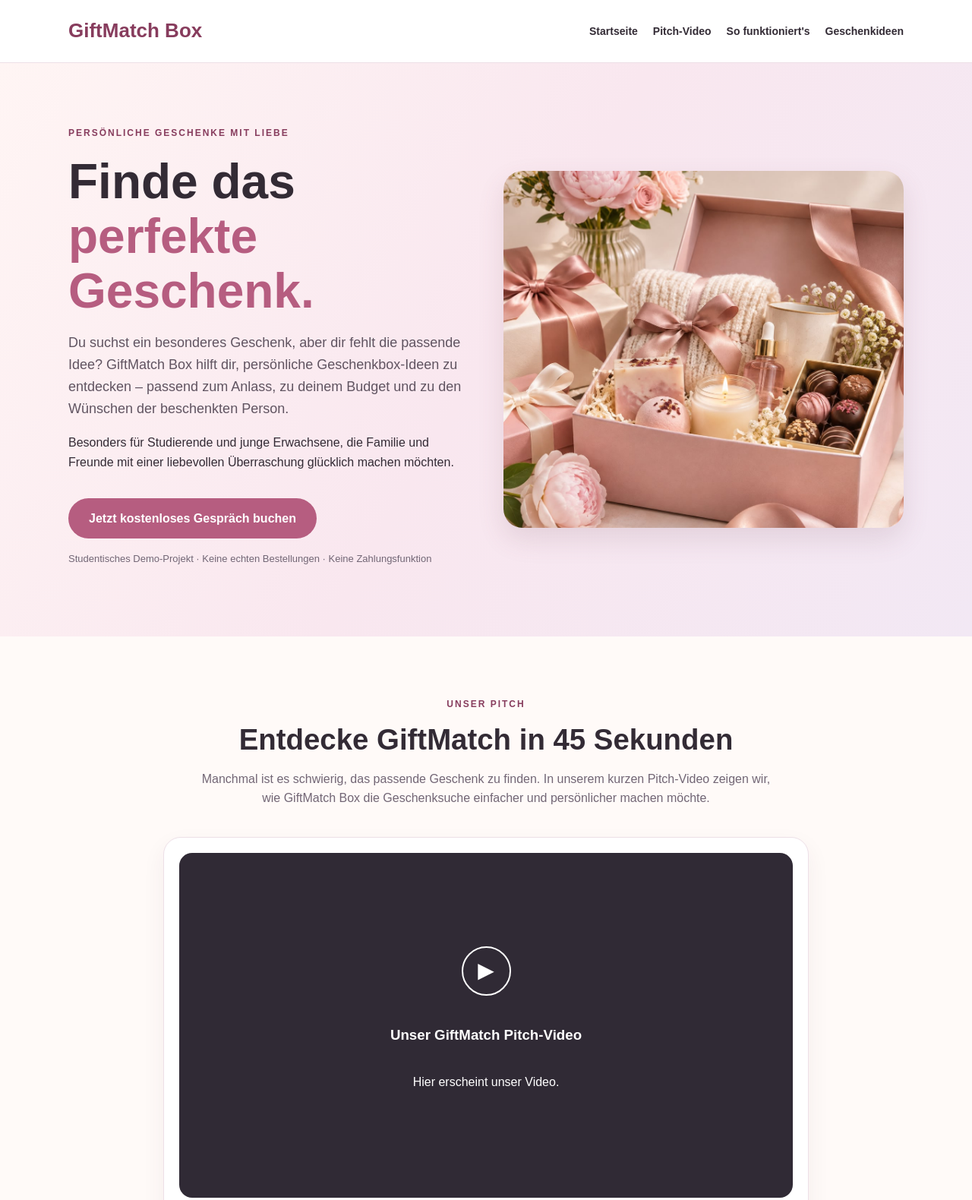
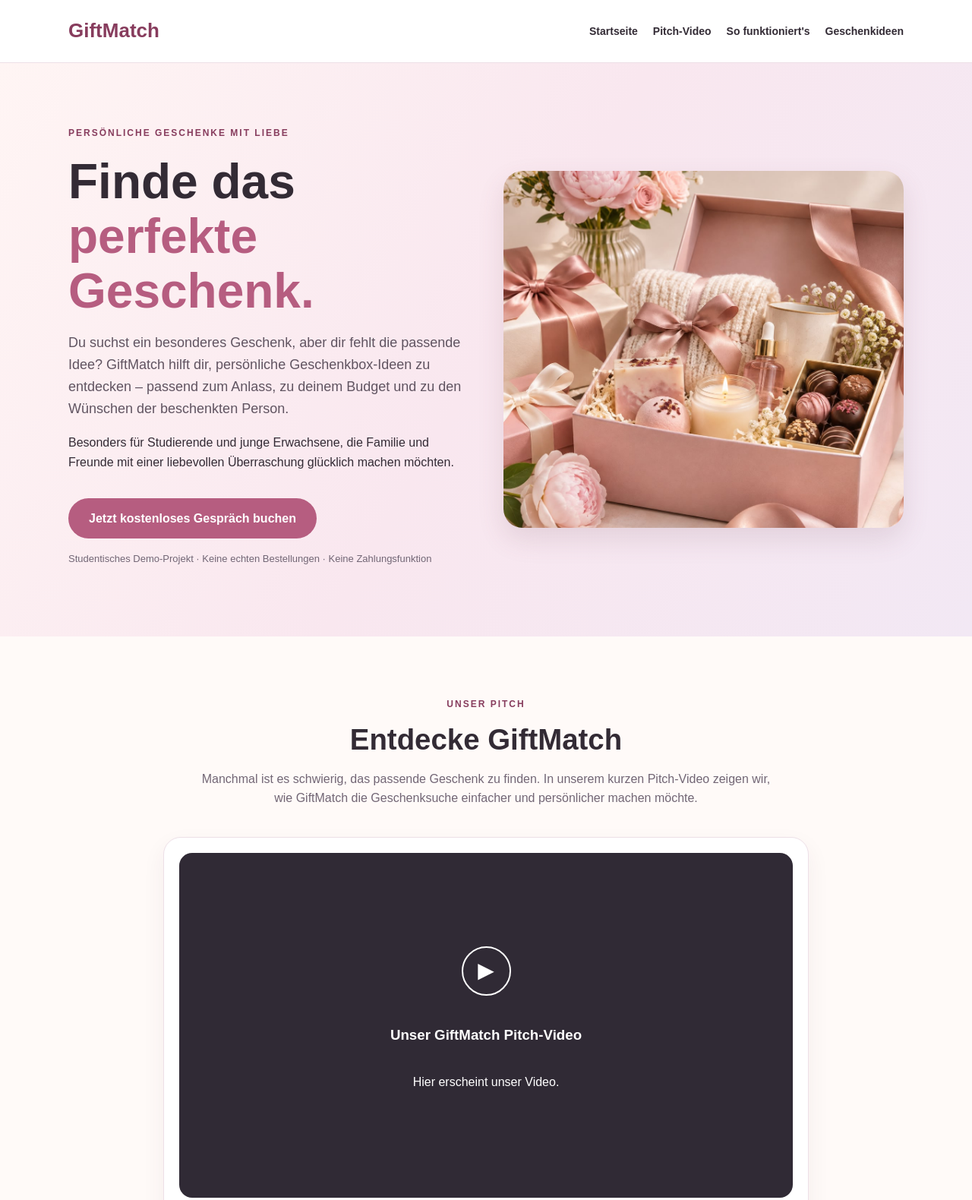
Before and after one commit to loloo56/loloo56.github.io, a plain HTML site: page index.html in a window 1280 px wide. Shown: the top 1580 px of the page at 76% size. Drawn offline with Linux system fonts and the light colour scheme.

Commit message:
Change branding from 'GiftMatch Box' to 'GiftMatch'
Updated branding from 'GiftMatch Box' to 'GiftMatch' throughout the HTML file, including titles, headers, and links.

```diff
--- a/index.html
+++ b/index.html
@@ -1,35 +1,20 @@
 <!DOCTYPE html>
-
 <html lang="de">
-
 <head>
-
 <meta charset="UTF-8">
-
 <meta name="viewport" content="width=device-width, initial-scale=1">
-
-<title>GiftMatch Box – Persönliche Geschenkideen</title>
-
-<meta name="description" content="GiftMatch Box – personalisierte Geschenkideen für jeden Anlass. Ein studentisches Hochschulprojekt.">
+<title>GiftMatch – Persönliche Geschenkideen</title>
+<meta name="description" content="GiftMatch – personalisierte Geschenkideen für jeden Anlass. Ein studentisches Hochschulprojekt.">
 
 <style>
-
 :root {
-
   --pink:#b65d80;
-
   --darkpink:#873c5d;
-
   --text:#332b35;
-
   --muted:#726675;
-
   --background:#fffaf8;
-
   --soft:#f8edf2;
-
   --border:#eddfe7;
-
 }
 
 * { box-sizing:border-box; }
@@ -37,83 +22,51 @@
 html { scroll-behavior:smooth; }
 
 body {
-
   margin:0;
-
   font-family:Arial,Helvetica,sans-serif;
-
   background:var(--background);
-
   color:var(--text);
-
   line-height:1.6;
-
 }
 
 a { text-decoration:none;color:inherit; }
 
 .container {
-
   width:92%;
-
   max-width:1100px;
-
   margin:auto;
-
 }
 
 /* NAVIGATION */
 
 header {
-
   background:#ffffffef;
-
   position:sticky;
-
   top:0;
-
   z-index:100;
-
   border-bottom:1px solid var(--border);
-
 }
 
 nav {
-
   display:flex;
-
   justify-content:space-between;
-
   align-items:center;
-
   gap:20px;
-
   padding:20px 0;
-
 }
 
 .logo {
-
   font-size:26px;
-
   font-weight:800;
-
   color:var(--darkpink);
-
 }
 
 .menu {
-
   display:flex;
-
   flex-wrap:wrap;
-
   gap:20px;
-
   font-size:14px;
-
   font-weight:bold;
-
 }
 
 .menu a:hover { color:var(--pink); }
@@ -121,505 +74,298 @@ nav {
 /* STARTSEITE */
 
 .hero {
-
   background:linear-gradient(120deg,#fff5f4,#f9e7ef,#f2e8f4);
-
   padding:78px 0;
-
 }
 
 .hero-grid {
-
   display:grid;
-
   grid-template-columns:1fr 1fr;
-
   align-items:center;
-
   gap:45px;
-
 }
 
 .label {
-
   font-size:12px;
-
   letter-spacing:2px;
-
   text-transform:uppercase;
-
   font-weight:bold;
-
   color:var(--darkpink);
-
 }
 
 h1 {
-
   font-size:clamp(40px,5vw,65px);
-
   line-height:1.12;
-
   margin:18px 0;
-
 }
 
 h1 span { color:var(--pink); }
 
 .lead {
-
   font-size:18px;
-
   color:#605461;
-
 }
 
 .button {
-
   display:inline-block;
-
   background:var(--pink);
-
   color:white;
-
   padding:14px 27px;
-
   border-radius:35px;
-
   font-weight:bold;
-
   margin-top:18px;
-
   transition:0.2s;
-
 }
 
 .button:hover {
-
   background:var(--darkpink);
-
   transform:translateY(-2px);
-
 }
 
 .note {
-
   margin-top:17px;
-
   font-size:13px;
-
   color:var(--muted);
-
 }
 
 .hero-image {
-
   border-radius:25px;
-
   overflow:hidden;
-
   box-shadow:0 15px 35px #70445624;
-
 }
 
 .hero-image img {
-
   display:block;
-
   width:100%;
-
   height:470px;
-
   object-fit:cover;
-
 }
 
 /* ALLGEMEINE ABSCHNITTE */
 
 section {
-
   padding:75px 0;
-
   scroll-margin-top:95px;
-
 }
 
 .soft { background:var(--soft); }
 
 .heading {
-
   text-align:center;
-
   max-width:750px;
-
   margin:0 auto 38px;
-
 }
 
 .heading h2 {
-
   font-size:clamp(30px,3vw,42px);
-
   line-height:1.2;
-
   margin:12px 0;
-
 }
 
 .heading p {
-
   color:var(--muted);
-
   font-size:16px;
-
 }
 
 /* PITCH VIDEO */
 
 .video-card {
-
   max-width:850px;
-
   margin:auto;
-
   padding:20px;
-
   background:white;
-
   border-radius:23px;
-
   border:1px solid var(--border);
-
   box-shadow:0 12px 30px #50304410;
-
 }
 
 .video-placeholder {
-
   width:100%;
-
   aspect-ratio:16/9;
-
   background:#302a35;
-
   border-radius:17px;
-
   display:flex;
-
   flex-direction:column;
-
   justify-content:center;
-
   align-items:center;
-
   text-align:center;
-
   color:white;
-
   padding:30px;
-
 }
 
 .play-symbol {
-
   width:65px;
-
   height:65px;
-
   border:2px solid white;
-
   border-radius:50%;
-
   display:grid;
-
   place-items:center;
-
   font-size:28px;
-
   margin-bottom:18px;
-
 }
 
 .video-frame {
-
   display:block;
-
   width:100%;
-
   aspect-ratio:16/9;
-
   border:0;
-
   border-radius:17px;
-
 }
 
 /* SO FUNKTIONIERT'S */
 
 .steps {
-
   display:grid;
-
   grid-template-columns:repeat(3,1fr);
-
   gap:22px;
-
 }
 
 .step {
-
   background:white;
-
   border:1px solid var(--border);
-
   border-radius:22px;
-
   padding:30px 23px;
-
   text-align:center;
-
   box-shadow:0 8px 25px #50304409;
-
 }
 
 .number {
-
   width:52px;
-
   height:52px;
-
   display:grid;
-
   place-items:center;
-
   margin:0 auto 18px;
-
   border-radius:50%;
-
   color:white;
-
   background:var(--darkpink);
-
   font-weight:bold;
-
   font-size:21px;
-
 }
 
 .step h3 {
-
   font-size:22px;
-
   margin:10px 0;
-
 }
 
 .step p {
-
   color:var(--muted);
-
   font-size:15px;
-
 }
 
 /* GESCHENKBOXEN */
 
 .gift-grid {
-
   display:grid;
-
   grid-template-columns:repeat(2,1fr);
-
   gap:25px;
-
 }
 
 .gift-card {
-
   background:white;
-
   border:1px solid var(--border);
-
   border-radius:23px;
-
   overflow:hidden;
-
   box-shadow:0 12px 30px #50304412;
-
   transition:transform 0.2s;
-
 }
 
 .gift-card:hover {
-
   transform:translateY(-5px);
-
 }
 
 .gift-card img {
-
   display:block;
-
   width:100%;
-
   height:340px;
-
   object-fit:cover;
-
   object-position:center;
-
   background:#f6edf1;
-
 }
 
 .gift-content {
-
   padding:24px;
-
 }
 
 .gift-content h3 {
-
   font-size:25px;
-
   margin:0 0 10px;
-
   color:var(--darkpink);
-
 }
 
 .gift-content p {
-
   color:var(--muted);
-
   margin:0;
-
 }
 
 .tag {
-
   display:inline-block;
-
   background:#f8e9ef;
-
   color:var(--darkpink);
-
   padding:6px 14px;
-
   border-radius:25px;
-
   font-size:13px;
-
   font-weight:bold;
-
   margin-top:16px;
-
 }
 
 .disclaimer {
-
   text-align:center;
-
   font-size:13px;
-
   color:var(--muted);
-
   margin-top:35px;
-
 }
 
 /* FOOTER */
 
 footer {
-
   background:#332936;
-
   text-align:center;
-
   color:white;
-
   padding:35px 15px;
-
 }
 
 footer p {
-
   font-size:13px;
-
   color:#e0d2dd;
-
 }
 
 /* HANDY UND TABLET */
 
 @media(max-width:850px) {
-
   .hero-grid {
-
     grid-template-columns:1fr;
-
   }
-
   .steps {
-
     grid-template-columns:1fr;
-
   }
-
   .hero-image img {
-
     height:350px;
-
   }
-
 }
 
 @media(max-width:600px) {
-
   nav {
-
     flex-direction:column;
-
     align-items:flex-start;
-
   }
-
   .menu {
-
     gap:13px;
-
     font-size:13px;
-
   }
-
   .gift-grid {
-
     grid-template-columns:1fr;
-
   }
-
   .gift-card img {
-
     height:290px;
-
   }
-
   .hero {
-
     padding:50px 0;
-
   }
-
   section {
-
     padding:55px 0;
-
   }
-
 }
-
 </style>
-
 </head>
 
 <body>
@@ -627,25 +373,18 @@ footer p {
 <!-- NAVIGATION -->
 
 <header>
-
 <nav class="container">
 
-<a href="#home" class="logo">GiftMatch Box</a>
+<a href="#home" class="logo">GiftMatch</a>
 
 <div class="menu">
-
 <a href="#home">Startseite</a>
-
 <a href="#video">Pitch-Video</a>
-
 <a href="#ablauf">So funktioniert's</a>
-
 <a href="#geschenke">Geschenkideen</a>
-
 </div>
 
 </nav>
-
 </header>
 
 <main>
@@ -653,173 +392,114 @@ footer p {
 <!-- HOME -->
 
 <section class="hero" id="home">
-
 <div class="container hero-grid">
 
 <div>
-
 <span class="label">
-
 PERSÖNLICHE GESCHENKE MIT LIEBE
-
 </span>
 
 <h1>
-
 Finde das
-
 <span>perfekte Geschenk.</span>
-
 </h1>
 
 <p class="lead">
-
 Du suchst ein besonderes Geschenk, aber dir
-
 fehlt die passende Idee?
 
-GiftMatch Box hilft dir, persönliche
-
+GiftMatch hilft dir, persönliche
 Geschenkbox-Ideen zu entdecken – passend
-
 zum Anlass, zu deinem Budget und zu den
-
 Wünschen der beschenkten Person.
-
 </p>
 
 <p>
-
 Besonders für Studierende und junge
-
 Erwachsene, die Familie und Freunde
-
 mit einer liebevollen Überraschung
-
 glücklich machen möchten.
-
 </p>
 
 <a class="button"
-
 href="https://calendly.com/fatimalilas059/30min"
-
 target="_blank"
-
 rel="noopener noreferrer">
-
 Jetzt kostenloses Gespräch buchen
-
 </a>
 
 <p class="note">
-
 Studentisches Demo-Projekt ·
-
 Keine echten Bestellungen ·
-
 Keine Zahlungsfunktion
-
 </p>
 
 </div>
 
 <div class="hero-image">
-
 <img
-
 src="giftmatch-hero.jpg"
-
 alt="Liebevoll zusammengestellte Geschenkbox mit Blumen, Schokolade und Wellnessprodukten">
-
 </div>
 
 </div>
-
 </section>
 
 <!-- PITCH VIDEO -->
 
 <section id="video">
-
 <div class="container">
 
 <div class="heading">
-
 <span class="label">UNSER PITCH</span>
 
 <h2>
-
-Entdecke GiftMatch in 45 Sekunden
-
+Entdecke GiftMatch
 </h2>
 
 <p>
-
 Manchmal ist es schwierig, das passende
-
 Geschenk zu finden.
 
 In unserem kurzen Pitch-Video zeigen wir,
-
-wie GiftMatch Box die Geschenksuche
-
+wie GiftMatch die Geschenksuche
 einfacher und persönlicher machen möchte.
-
 </p>
-
 </div>
 
 <div class="video-card">
 
 <div class="video-placeholder" id="pitch-video">
-
 <div class="play-symbol">▶</div>
-
 <h3>Unser GiftMatch Pitch-Video</h3>
-
 <p>Hier erscheint unser Video.</p>
-
 </div>
 
 <p class="disclaimer">
-
 Das Pitch-Video wird nach der Fertigstellung
-
 hier direkt eingebettet.
-
 </p>
 
 </div>
-
 </div>
-
 </section>
 
 <!-- SO FUNKTIONIERT'S -->
 
 <section class="soft" id="ablauf">
-
 <div class="container">
 
 <div class="heading">
-
 <span class="label">SO FUNKTIONIERT GIFTMatch</span>
 
 <h2>
-
 In drei Schritten zur Geschenkidee
-
 </h2>
 
 <p>
-
 Unser Konzept verbindet persönliche Wünsche
-
 mit passenden Geschenkideen.
-
 </p>
-
 </div>
 
 <div class="steps">
@@ -831,11 +511,8 @@ mit passenden Geschenkideen.
 <h3>Termin buchen</h3>
 
 <p>
-
 Buche über Calendly ein kostenloses
-
 Online-Gespräch mit unserem Projektteam.
-
 </p>
 
 </div>
@@ -847,13 +524,9 @@ Online-Gespräch mit unserem Projektteam.
 <h3>Wünsche besprechen</h3>
 
 <p>
-
 Erzähle uns, für wen du ein Geschenk
-
 suchst, zu welchem Anlass und mit
-
 welchem Budget.
-
 </p>
 
 </div>
@@ -865,27 +538,20 @@ welchem Budget.
 <h3>Geschenkideen entdecken</h3>
 
 <p>
-
 Wir stellen passende Geschenkbox-Ideen
-
 vor und freuen uns über dein Feedback
-
 zu unserem Konzept.
-
 </p>
 
 </div>
 
 </div>
-
 </div>
-
 </section>
 
 <!-- UNSERE GESCHENKIDEEN -->
 
 <section id="geschenke">
-
 <div class="container">
 
 <div class="heading">
@@ -893,21 +559,15 @@ zu unserem Konzept.
 <span class="label">UNSERE GESCHENKIDEEN</span>
 
 <h2>
-
 Für jeden Anlass eine besondere Idee
-
 </h2>
 
 <p>
-
 Ob Geburtstag, Hochzeit, Geburt oder
-
 eine kleine Auszeit:
 
 Entdecke, wie unterschiedlich
-
 personalisierte Geschenkboxen aussehen können.
-
 </p>
 
 </div>
@@ -919,11 +579,8 @@ personalisierte Geschenkboxen aussehen können.
 <article class="gift-card">
 
 <img
-
 src="selfcare-box.jpg"
-
 loading="lazy"
-
 alt="Self-Care-Geschenkbox mit Kerze, Lavendel, Pflegeprodukten und Handtuch">
 
 <div class="gift-content">
@@ -931,27 +588,18 @@ alt="Self-Care-Geschenkbox mit Kerze, Lavendel, Pflegeprodukten und Handtuch">
 <h3>Self-Care-Box</h3>
 
 <p>
-
 Eine liebevolle Auszeit vom Alltag.
-
 Diese Box enthält beispielhaft
-
 Wellnessprodukte, eine Duftkerze,
-
 Badeprodukte und kleine
-
 Überraschungen zum Entspannen.
-
 </p>
 
 <span class="tag">
-
 Wellness & Entspannung
-
 </span>
 
 </div>
-
 </article>
 
 <!-- GEBURTSTAGSBOX -->
@@ -959,11 +607,8 @@ Wellness & Entspannung
 <article class="gift-card">
 
 <img
-
 src="geburtstagsbox.jpg"
-
 loading="lazy"
-
 alt="Bunte Geburtstagsbox mit Süßigkeiten, Blumen, Kerze, Tasse und Geburtstagskarte">
 
 <div class="gift-content">
@@ -971,29 +616,20 @@ alt="Bunte Geburtstagsbox mit Süßigkeiten, Blumen, Kerze, Tasse und Geburtstag
 <h3>Geburtstagsbox</h3>
 
 <p>
-
 Eine fröhliche Geburtstagsüberraschung
-
 mit Süßigkeiten, Blumen,
-
 einer persönlichen Karte und
-
 liebevoll ausgewählten Kleinigkeiten.
 
 Eine Idee für Freundinnen,
-
 Freunde und Familie.
-
 </p>
 
 <span class="tag">
-
 Geburtstag
-
 </span>
 
 </div>
-
 </article>
 
 <!-- HOCHZEITSBOX -->
@@ -1001,11 +637,8 @@ Geburtstag
 <article class="gift-card">
 
 <img
-
 src="hochzeitsbox.jpg"
-
 loading="lazy"
-
 alt="Elegante Hochzeitsbox mit Rosen, Gläsern, Pralinen und Kerze">
 
 <div class="gift-content">
@@ -1013,29 +646,20 @@ alt="Elegante Hochzeitsbox mit Rosen, Gläsern, Pralinen und Kerze">
 <h3>Hochzeitsbox</h3>
 
 <p>
-
 Eine elegante Geschenkidee
-
 für ein Brautpaar.
 
 Mit romantischen Details,
-
 Blumen, Pralinen und kleinen
-
 Erinnerungen an einen
-
 besonderen Tag.
-
 </p>
 
 <span class="tag">
-
 Hochzeit
-
 </span>
 
 </div>
-
 </article>
 
 <!-- BABYBOX -->
@@ -1043,11 +667,8 @@ Hochzeit
 <article class="gift-card">
 
 <img
-
 src="babybox.jpg"
-
 loading="lazy"
-
 alt="Liebevolle Babybox mit Teddybär, Babydecke, Söckchen und Schnuller">
 
 <div class="gift-content">
@@ -1055,45 +676,31 @@ alt="Liebevolle Babybox mit Teddybär, Babydecke, Söckchen und Schnuller">
 <h3>Babybox</h3>
 
 <p>
-
 Eine liebevolle Überraschung
-
 zur Geburt eines Babys.
 
 Mit Kuscheltier, weicher
-
 Babydecke, Söckchen und
-
 kleinen praktischen
-
 Geschenkideen für die ersten Monate.
-
 </p>
 
 <span class="tag">
-
 Geburt & Baby
-
 </span>
 
 </div>
-
 </article>
 
 </div>
 
 <p class="disclaimer">
-
 Alle Geschenkboxen sind Beispielideen
-
 im Rahmen unseres Hochschulprojekts.
-
 Es werden keine Produkte verkauft.
-
 </p>
 
 </div>
-
 </section>
 
 </main>
@@ -1101,43 +708,30 @@ Es werden keine Produkte verkauft.
 <!-- FOOTER -->
 
 <footer>
-
 <div class="container">
 
 <strong>
-
-GiftMatch Box
-
+GiftMatch
 </strong>
 
 <p>
-
 Ein Hochschulprojekt an der htw saar
-
 </p>
 
 <p>
-
 Persönliche Geschenkideen mit Liebe
-
 </p>
 
 <p>
-
 Keine echten Bestellungen ·
-
 Keine Zahlungsfunktion
-
 </p>
 
 <p>
-
-© 2026 GiftMatch Box
-
+© 2026 GiftMatch
 </p>
 
 </div>
-
 </footer>
 
 <!-- YOUTUBE VIDEO -->
@@ -1145,17 +739,13 @@ Keine Zahlungsfunktion
 <script>
 
 /*
-
 Hier später die echte Video-ID einfügen.
 
 Beispiel:
-
 https://www.youtube.com/watch?v=AbCdEfGh123
 
 Dann:
-
 const YOUTUBE_ID = "AbCdEfGh123";
-
 */
 
 const YOUTUBE_ID = "";
@@ -1167,25 +757,18 @@ if (/^[A-Za-z0-9_-]{11}$/.test(YOUTUBE_ID)) {
   iframe.className = "video-frame";
 
   iframe.src =
-
   "https://www.youtube-nocookie.com/embed/" +
-
   YOUTUBE_ID;
 
   iframe.title = "GiftMatch Pitch-Video";
-
   iframe.loading = "lazy";
-
   iframe.allowFullscreen = true;
 
   document.getElementById("pitch-video")
-
     .replaceWith(iframe);
-
 }
 
 </script>
 
 </body>
-
 </html>
```
